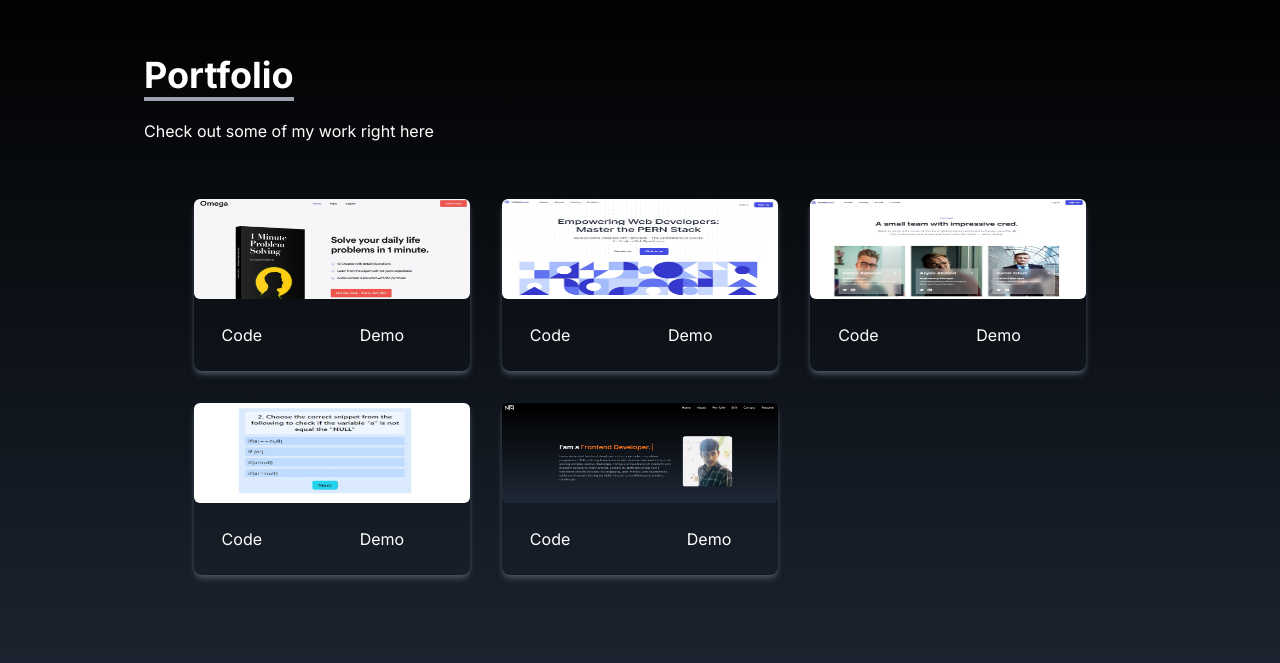
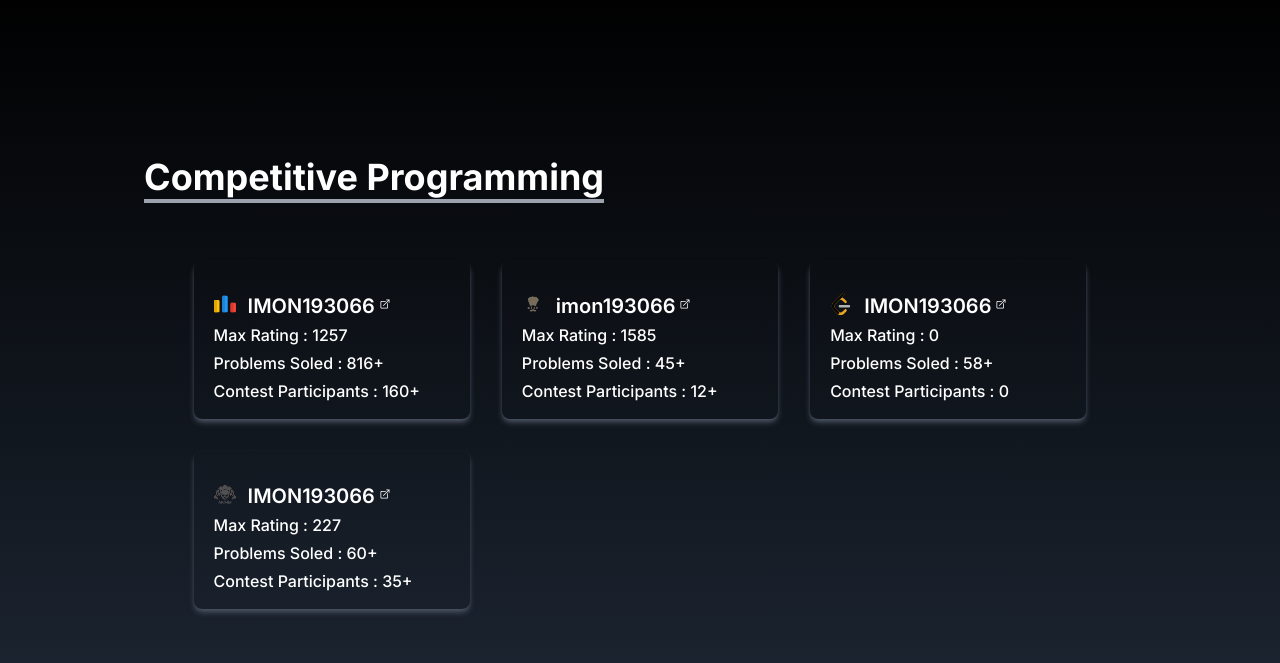
Before and after one commit to Nimur-Rashid-Imon66/My-Portfolio-, a React (Vite) app: page / in a window 1280 px wide. Shown: the part 1617-2280 px from the top of the page. Built offline with nearby package versions, Linux system fonts and the light colour scheme.

Commit message:
add Competitive Programming section

```diff
--- a/src/App.jsx
+++ b/src/App.jsx
@@ -5,6 +5,7 @@
 import Contact from './components/Contact.jsx';
 import Footer from './components/Footer.jsx';
 import Skill from './components/Skill.jsx';
+import CompetitiveProgramming from './components/CompetitiveProgramming.jsx';
 
 
 export default function App() {
@@ -13,6 +14,7 @@
       <Navbar />
       <Home />
       <About />
+      <CompetitiveProgramming />
       <Portfolio />
       <Skill />
       <Contact />
--- /dev/null
+++ b/src/components/CompetitiveProgramming.jsx
@@ -0,0 +1,87 @@
+import React from 'react';
+
+const CompetitiveProgramming = () => {
+    const oj = [
+        {
+            id: 1,
+            src: '../codeforces.svg',
+            handle: 'IMON193066',
+            rating: "1257",
+            solvecout:'816+',
+            contest:'160+',
+            ref: 'https://codeforces.com/profile/IMON193066',
+            // demo:'https://nimur-rashid-imon66.github.io/IIUCWDS-A7-Forntend/'
+        },
+        {
+            id: 2,
+            src:'../codechef.svg',
+            handle: 'imon193066',
+            rating: "1585",
+            solvecout:'45+',
+            contest:'12+',
+            ref:'https://www.codechef.com/users/imon193066',
+            // demo: 'https://nimur-rashid-imon66.github.io/IIUCWDS-A8-Forntend./'
+        },
+        {
+            id: 3,
+            src: '../leetcode.svg',
+            handle: 'IMON193066',
+            rating: "0",
+            solvecout:'58+',
+            contest:'0',
+            ref:'https://leetcode.com/IMON193066/',
+            // demo: 'https://nimur-rashid-imon66.github.io/IIUCWDS-A9-Forntend/'
+        },
+        {
+            id: 4,
+            src: '../atcoder.svg',
+            handle: 'IMON193066',
+            rating: "227",
+            solvecout:'60+',
+            contest:'35+',
+            ref:'https://atcoder.jp/users/IMON193066',
+            // demo: ' https://nimur-rashid-imon66.github.io/Nimur-Rashid-Imon66-IIUCWPS-A14-React-QuizApp/'
+        }
+    ]
+    return (
+        <div name="CP" className='bg-gradient-to-b  from-black  to-gray-800 w-full text-white md:h-screen'>
+            <div className='max-w-screen-lg p-4 mx-auto flex flex-col justify-center w-full h-full '>
+                <div className='pb-8'>
+                    <p className='text-4xl font-bold inline border-b-4 border-gray-400'>Competitive Programming</p>
+                </div>
+
+                <div className='grid sm:grid-cols-1 md:grid-cols-3 gap-8 px-12 pt-8 sm:px-0 w-[90%]  mx-auto'>
+
+                    {
+
+                      oj.map((oj) => {
+                            //project.id,project.desc,project.src,project.ref,project.demo
+                            return (
+                                <div key={oj.id} className='shadow-md shadow-gray-600 rounded-lg py-4 px-2'>
+                                <div className='flex items-center'>
+                                    <img src={oj.src} alt="dsaf" title='CF' className='pl-3 pr-3 pt-2 rounded-md duration-200  w-[46px] h-[46px] hover:scale-105' />
+                                    <a href={oj.ref}
+                                        target={"_blank"}
+                                        className='pt-3 text-[20px] hover:scale-105 font-semibold'>{oj.handle}</a>
+                                    <img src='../link.svg' className='w-5 h-5 pt-2'/>
+
+                                </div>
+                                <div className='pl-3 flex flex-col gap-1 font-medium '>
+                                    <p>Max Rating : {oj.rating}</p>
+                                    <p>Problems Soled : {oj.solvecout}</p>
+                                    <p>Contest Participants : {oj.contest}</p>
+                                </div>
+
+                            </div>)
+                        })
+
+                    }
+                </div>
+
+             </div>
+
+        </div>
+    );
+};
+
+export default CompetitiveProgramming;
--- a/src/components/Contact.jsx
+++ b/src/components/Contact.jsx
@@ -3,7 +3,7 @@
 const Contact = () => {
 
     return (
-        <div name="contact" className='bg-gradient-to-b from-black  to-gray-800  w-full text-white md:h-screen'>
+        <div name="contact" className='bg-gradient-to-b  from-gray-800 to-black w-full text-white md:h-screen'>
             <div className='max-w-screen-lg p-4 mx-auto flex flex-col justify-center w-full h-full '>
                 <div className='pb-8'>
                     <p className='text-4xl font-bold inline border-b-4 border-gray-400'>Contact Me</p>
@@ -11,7 +11,7 @@
                 </div>
 
                 <div className="flex justify-center items-center ">
-                    <form  action="https://getform.io/f/92d74f38-600a-4e99-a143-e8a0909ab08d" method="POST" className="flex flex-col w-full md:w-1/2 text-gray-500 ">
+                    <form  action="https://getform.io/f/92d74f38-600a-4e99-a143-e8a0909ab08d" method="POST" className="flex flex-col w-full md:w-1/2 text-gray-500 " >
                         <input type="text" name="name" placeholder="Enter Your Name" className="p-2 bg-transparent border-2 rounded-md text-white focus:outline-none" />
                         <input type="text" name="email" placeholder="Enter Your Email" className="my-4 p-2 bg-transparent border-2 rounded-md text-white focus:outline-none" />
                         <textarea  placeholder="What is in your mind" name="msg" className="p-2 bg-transparent border-2 rounded-md text-white focus:outline-none" ></textarea>
--- a/src/components/Navbar.jsx
+++ b/src/components/Navbar.jsx
@@ -14,16 +14,21 @@
     },
     {
       id: 3,
+      title :"CP",
+    },
+    {
+      id: 4,
       title :"portfolio",
     },
     {
-      id: 4,
+      id: 5,
       title :"skill",
     },
     {
-      id: 5,
+      id: 6,
       title :"contact",
-     },
+    },
+
 
 
   ]
--- a/src/components/Portfolio.jsx
+++ b/src/components/Portfolio.jsx
@@ -34,7 +34,7 @@
     ]
     console.log(projects);
     return (
-        <div name="portfolio" className='bg-gradient-to-b from-black to-gray-800 w-full text-white md:h-screen '>
+        <div name="portfolio" className='bg-gradient-to-b from-gray-800 to-black w-full text-white md:h-screen '>
             <div className='max-w-screen-lg p-4 mx-auto flex flex-col justify-center w-full  '>
                 <div className='pb-8 mt-14'>
                     <p className='text-4xl font-bold inline border-b-4 border-gray-400'>Portfolio</p>
--- a/src/components/Skill.jsx
+++ b/src/components/Skill.jsx
@@ -74,7 +74,7 @@
 
     ]
     return (
-        <div name="skill" className='bg-gradient-to-b from-gray-800 to-black  w-full text-white md:h-screen'>
+        <div name="skill" className='bg-gradient-to-b  from-black to-gray-800  w-full text-white md:h-screen'>
             <div className='max-w-screen-lg p-4 mx-auto flex flex-col justify-center w-full h-full '>
                 <div className='pb-8 mt-14'>
                     <p className='text-4xl font-bold inline border-b-4 border-gray-400'>Skills</p>
```
Also changed, not shown: public/link.svg (added), 1 other file (tests, documents, lock files or other folders).
